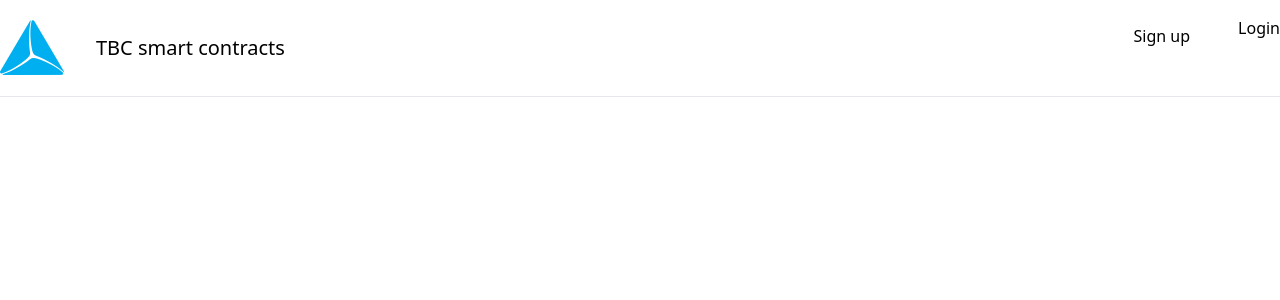
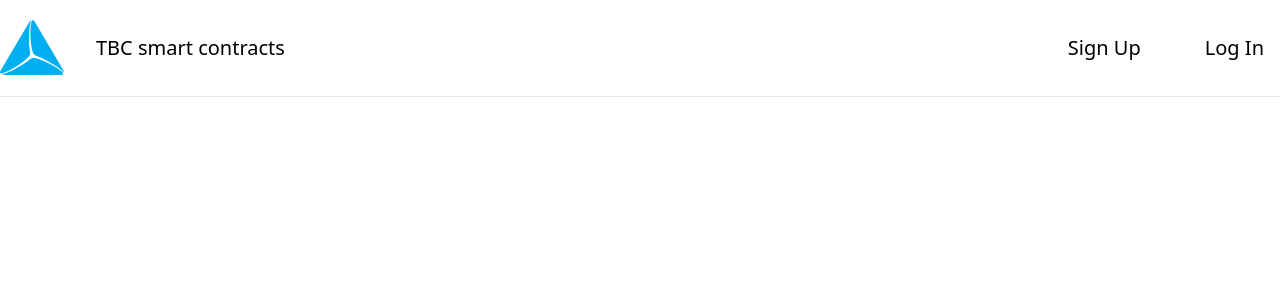
Before and after one commit to HolyCrusaD3R/tbctechfront, a React (Vite) app: page / in a window 1280 px wide. Shown: the top 300 px of the page. Built offline with nearby package versions, Linux system fonts and the light colour scheme.

Commit message:
complete Header, create NavBarLinkButton component

```diff
--- a/src/components/Header.tsx
+++ b/src/components/Header.tsx
@@ -1,5 +1,5 @@
-import { Link } from "react-router-dom";
 import tbcLogo from "../assets/tbcLogo.png";
+import NavBarLinkButton from "./NavBarLinkButton";
 
 const Header = () => {
   return (
@@ -11,13 +11,9 @@ const Header = () => {
             <p>TBC smart contracts</p>
           </div>
         </div>
-        <div className="flex flex-row gap-8 justify-end">
-          <Link to="/signup">
-            <div className="px-4 py-2 rounded-md flex flex-col justify-center">
-              Sign up
-            </div>
-          </Link>
-          <Link to="/login">Login</Link>
+        <div className="flex flex-row gap-8 justify-end ">
+          <NavBarLinkButton to="/signup">Sign Up</NavBarLinkButton>
+          <NavBarLinkButton to="/login">Log In</NavBarLinkButton>
         </div>
       </div>
       <hr />
--- /dev/null
+++ b/src/components/NavBarLinkButton.tsx
@@ -0,0 +1,19 @@
+import { Link } from "react-router-dom";
+
+const NavBarLinkButton = ({
+  to,
+  children,
+}: {
+  to: string;
+  children: React.ReactNode;
+}) => {
+  return (
+    <Link to={to} className="flex flex-col justify-center text-xl">
+      <div className="rounded-md py-2 px-4 transition-colors duration-300 transform hover:bg-tbcBlue hover:text-white">
+        {children}
+      </div>
+    </Link>
+  );
+};
+
+export default NavBarLinkButton;
```
